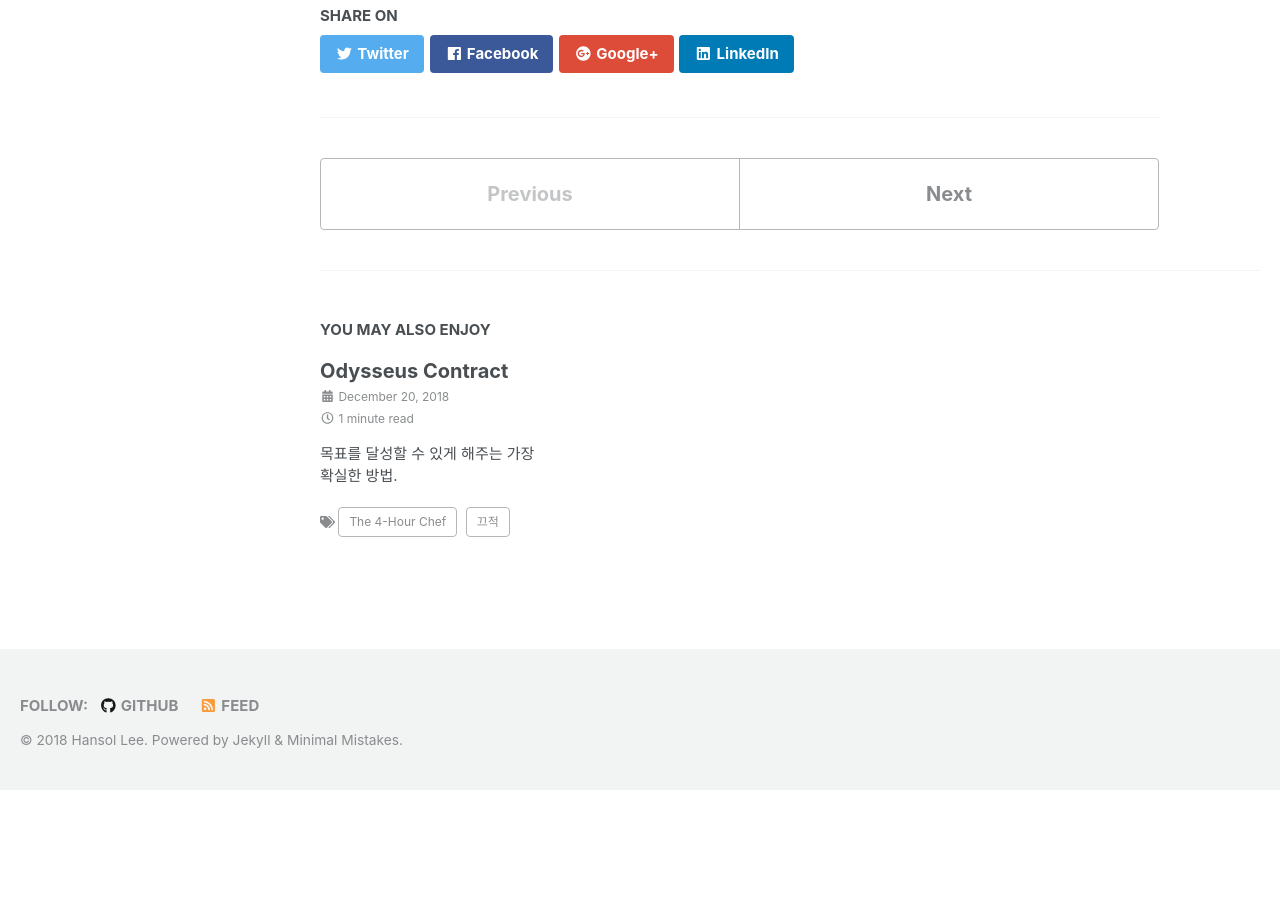
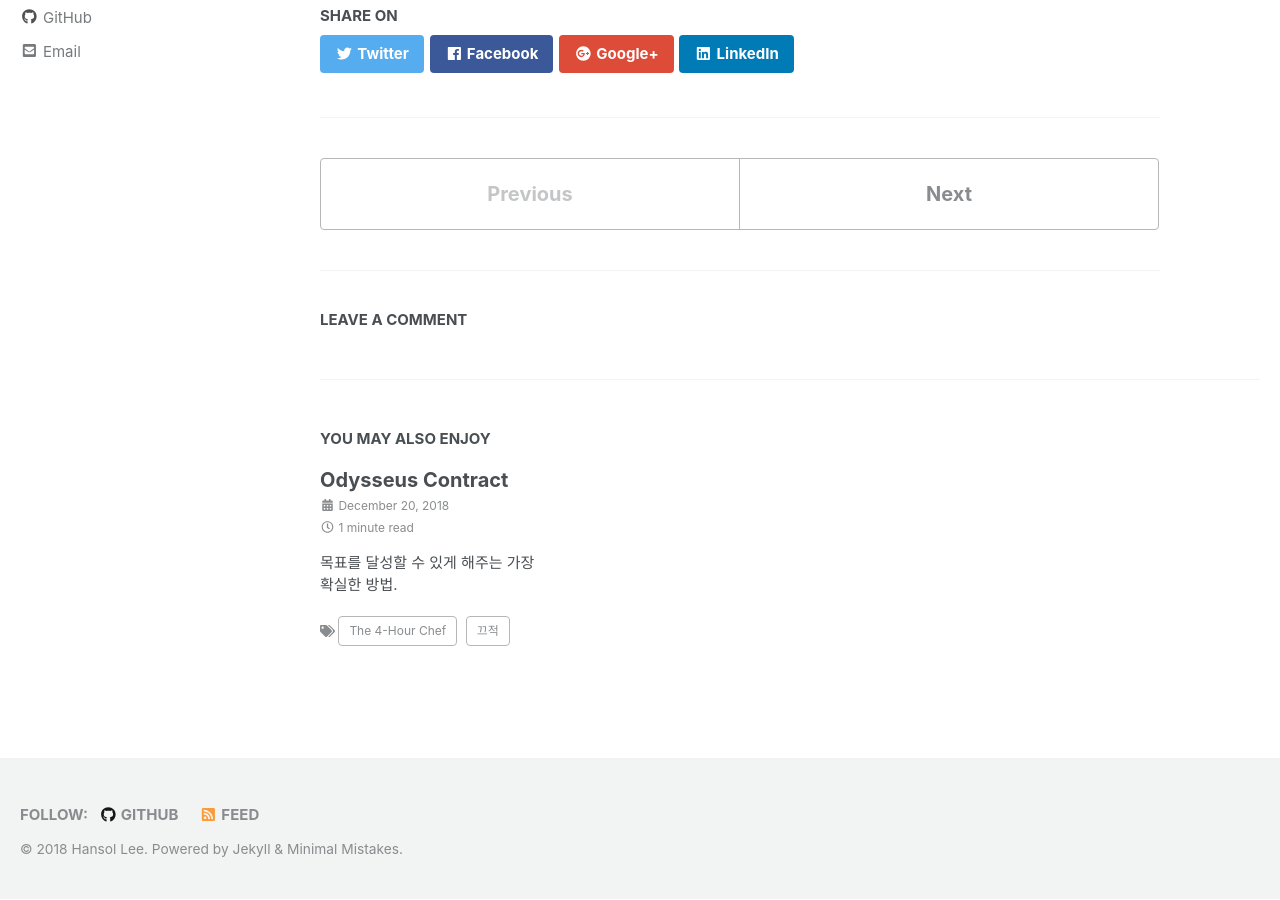
Before and after one commit to giantsol/giantsol.github.io, a Jekyll site: the page built from _posts/2018-12-19-why-focus-on-outliers.md, in a window 1280 px wide and 900 px high, scrolled down 1027 px. Built offline with Jekyll 4.4.1, drawn with Linux system fonts in a browser that asks for light colours; cached includes are drawn as plain includes; nearby versions of some CDN libraries; comment, search, counter and statistics services are not loaded; before the commit the page ends 1818 px from its top, so only the background shows below that.

Commit message:
enable disqus comments

```diff
--- a/_config.yml
+++ b/_config.yml
@@ -27,9 +27,9 @@
 # breadcrumbs            : false # true, false (default)
 words_per_minute         : 200
 comments:
-  provider               : # false (default), "disqus", "discourse", "facebook", "google-plus", "staticman", "staticman_v2", "utterances", "custom"
+  provider               : "disqus" # false (default), "disqus", "discourse", "facebook", "google-plus", "staticman", "staticman_v2", "utterances", "custom"
   disqus:
-    shortname            : # https://help.disqus.com/customer/portal/articles/466208-what-s-a-shortname-
+    shortname            : "jellyprogrammer" # https://help.disqus.com/customer/portal/articles/466208-what-s-a-shortname-
   discourse:
     server               : # https://meta.discourse.org/t/embedding-discourse-comments-via-javascript/31963 , e.g.: meta.discourse.org
   facebook:
@@ -285,7 +285,7 @@
       layout: single
       author_profile: true
       read_time: true
-      comments: # true
+      comments: true
       share: true
       related: true
 
--- a/_layouts/single.html
+++ b/_layouts/single.html
@@ -63,7 +63,7 @@
       {% include post_pagination.html %}
     </div>
 
-    {% if jekyll.environment == 'production' and site.comments.provider and page.comments %}
+    {% if site.comments.provider and page.comments %}
       {% include comments.html %}
     {% endif %}
   </article>
```
